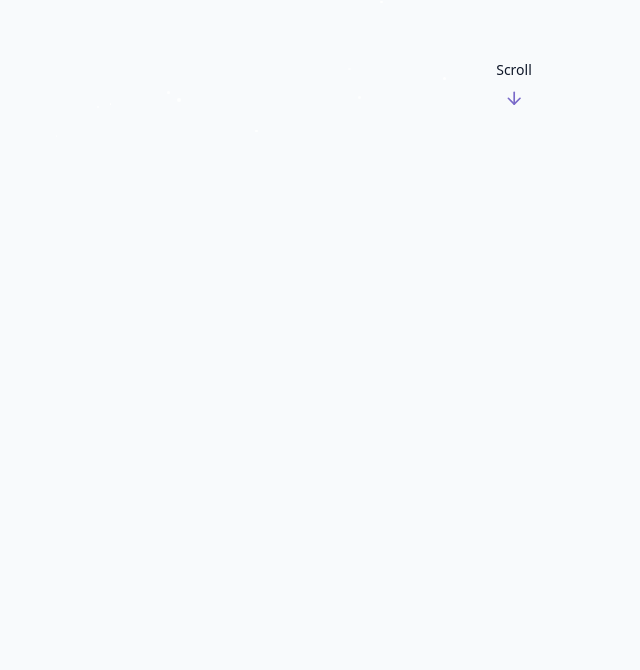
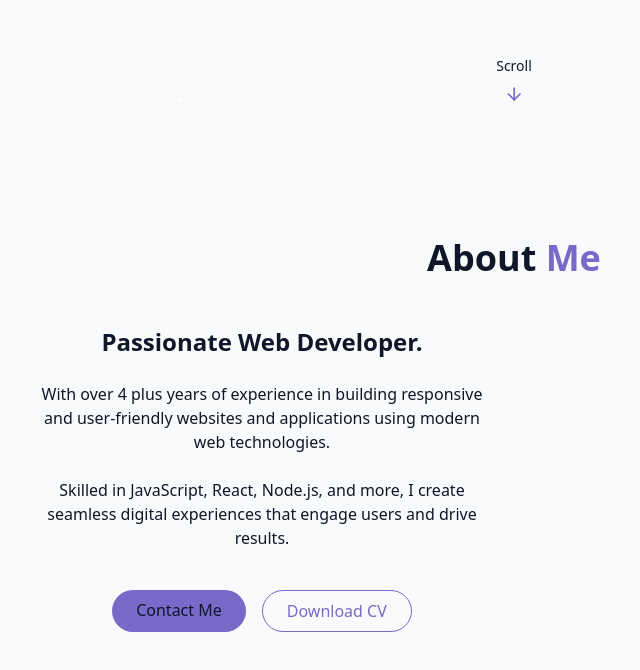
Before and after one commit to Jorgelopez5252/Portfolio2025, a React (Vite) app: page / in a window 1280 px wide. Shown: the part 658-1328 px from the top of the page, without its empty margins (126-766 px from the left). Before the commit the page ends 800 px from the top, so only its background shows below. Built offline with nearby package versions, Linux system fonts and the light colour scheme.

Commit message:
updated about me section

```diff
--- /dev/null
+++ b/src/components/AboutSection.jsx
@@ -0,0 +1,30 @@
+export const AboutSection = () => {
+    return (
+        <section id="about" className="py-24 px-4 relative">
+
+            <div className="container mx-auto max-w-5xl">
+                <h2 className="text-3xl md:text-4xl font-bold mb-12 text-center">
+                    About <span className="text-primary"> Me</span>
+                </h2>
+
+                <div className="grid grid-cols-1 md:grid-cols-2 gap-12 items-center">
+                    <div className="space-y-6">
+                        <h3 className="text-2xl font-semibold">Passionate Web Developer.</h3>
+
+                        <p className="text-muted-foreground">With over 4 plus years of experience in building responsive and user-friendly websites and applications using modern web technologies.</p>
+
+                        <p className="text-muted-foreground">Skilled in JavaScript, React, Node.js, and more, I create seamless digital experiences that engage users and drive results.</p>
+                        <div className="flex flex-col sm:flex-row gap-4 pt-4 justify-center">
+                            <a href="#contact" className="cosmic-button">Contact Me</a>
+                            <a href="" className="px-6 py-2 rounded-full border border-primary text-primary hover:bg-primary/10 transition-colors duration-300">Download CV</a>
+
+                        </div>
+                    </div>
+                    <div></div>
+                </div>
+            </div>
+        </section>
+    );
+};
+
+// 1:35:44
--- a/src/pages/Home.jsx
+++ b/src/pages/Home.jsx
@@ -2,6 +2,7 @@
 import { StarBackground } from "@/components/StarBackground";
 import { Navbar } from "../components/Navbar";
 import { HeroSection } from "../components/HeroSection";
+import { AboutSection } from "../components/AboutSection";
 
 export const Home = () => {
     return <div className="min-h-screen bg-background text-foreground overflow-x-hidden">
@@ -15,6 +16,7 @@
         {/* Main Content */}
         <main>
         <HeroSection />
+        <AboutSection/>
         </main>
         {/* Footer */}
     </div >;
```
